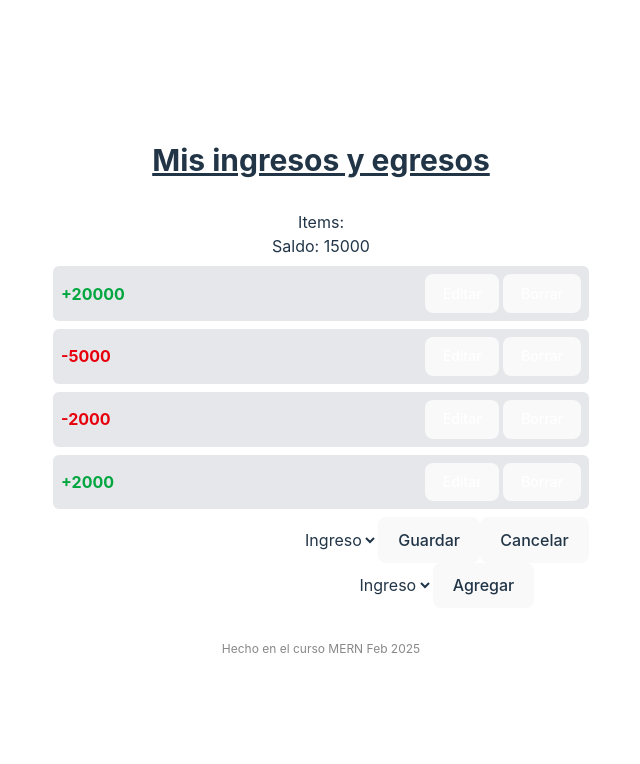
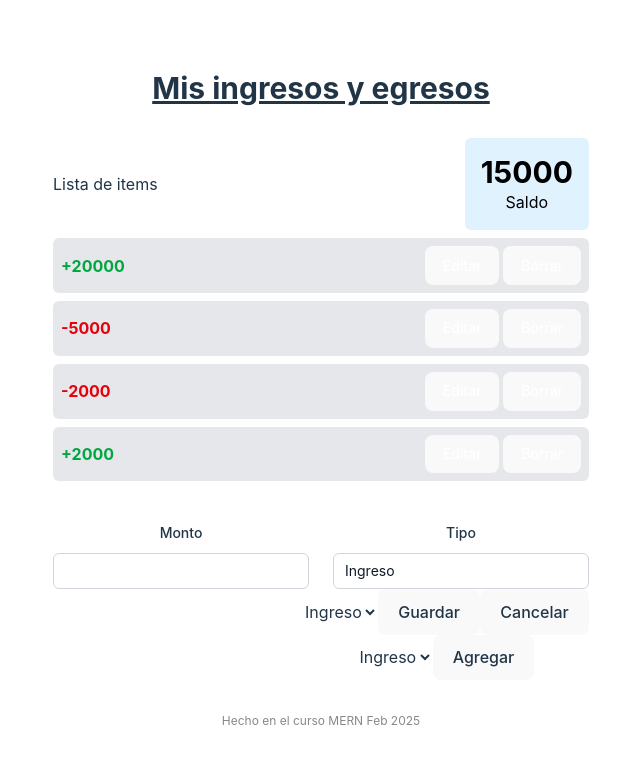
Before and after one commit to juespinoza/front-feb2025, a React (Vite) app: page / in a window 1280 px wide. Shown: the top 764 px of the page, without its empty margins (319-959 px from the left). Built offline with nearby package versions, Linux system fonts and the light colour scheme.

Commit message:
Clase 8 - 1

```diff
--- a/src/Content.jsx
+++ b/src/Content.jsx
@@ -18,7 +18,6 @@ function Content() {
 
   return (
     <div className="content">
-      <h3>Items: </h3>
       <ItemsComponent items={elementos} />
     </div>
   );
--- a/src/ItemsComponent.jsx
+++ b/src/ItemsComponent.jsx
@@ -40,14 +40,21 @@ function ItemsComponent({ items }) {
 
   return (
     <div>
-      <h3>
-        Saldo:{" "}
+      <div className="flex justify-between items-center">
+        <h2>Lista de items</h2>
+        <div className="flex flex-col bg-sky-100 rounded-md p-4 text-black">
+          <h3 className="text-3xl font-bold">
             {list.reduce(
               (saldo, item) =>
-            item.tipo === "ingreso" ? saldo + item.monto : saldo - item.monto,
+                item.tipo === "ingreso"
+                  ? saldo + item.monto
+                  : saldo - item.monto,
               0
             )}
           </h3>
+          <span>Saldo</span>
+        </div>
+      </div>
       <ul>
         {list
           // .filter((item) => item.tipo !== "ingreso" && item.monto > 2000)
@@ -84,14 +91,45 @@ function ItemsComponent({ items }) {
       </ul>
       <form id="editingItem" onSubmit={handleSaveItem}>
         {/* <input type="hidden" id="id" value={editingItem.id} /> */}
+        <div className="mt-10 grid grid-cols-1 gap-x-6 gap-y-8 sm:grid-cols-6">
+          <div className="sm:col-span-3">
+            <label htmlFor="first-name" className="block text-sm/6 font-medium">
+              Monto
+            </label>
+            <div className="mt-2">
               <input
+                id="monto"
+                name="monto"
                 type="number"
-          id="monto"
+                className="block w-full rounded-md bg-white px-3 py-1.5 text-base text-gray-900 outline-1 -outline-offset-1 outline-gray-300 placeholder:text-gray-400 focus:outline-2 focus:-outline-offset-2 focus:outline-indigo-600 sm:text-sm/6"
                 value={editingItem.monto}
                 onChange={(e) =>
                   setEditingItem({ ...editingItem, monto: e.target.value })
                 }
               />
+            </div>
+          </div>
+          <div className="sm:col-span-3">
+            <label htmlFor="country" className="block text-sm/6 font-medium">
+              Tipo
+            </label>
+            <div className="mt-2 grid grid-cols-1">
+              <select
+                id="tipo"
+                name="tipo"
+                className="col-start-1 row-start-1 w-full appearance-none rounded-md bg-white py-1.5 pr-8 pl-3 text-base text-gray-900 outline-1 -outline-offset-1 outline-gray-300 focus:outline-2 focus:-outline-offset-2 focus:outline-indigo-600 sm:text-sm/6"
+              >
+                <option value="ingreso">Ingreso</option>
+                <option value="egreso">Egreso</option>
+              </select>
+              {/* <ChevronDownIcon
+                aria-hidden="true"
+                className="pointer-events-none col-start-1 row-start-1 mr-2 size-5 self-center justify-self-end text-gray-500 sm:size-4"
+              /> */}
+            </div>
+          </div>
+        </div>
+        <input type="number" id="monto" />
         <select
           id="tipo"
           value={editingItem.tipo}
```
Lines whose indentation alone changed are shown as unchanged.
